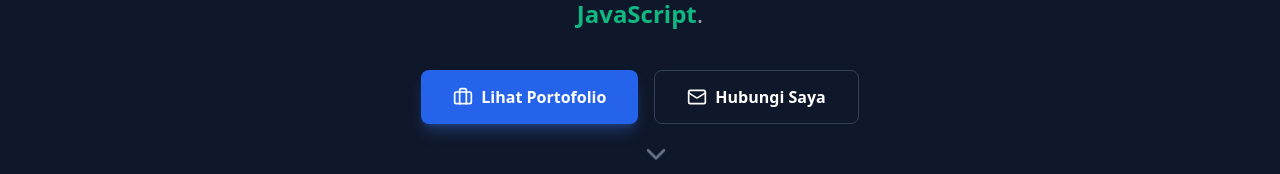
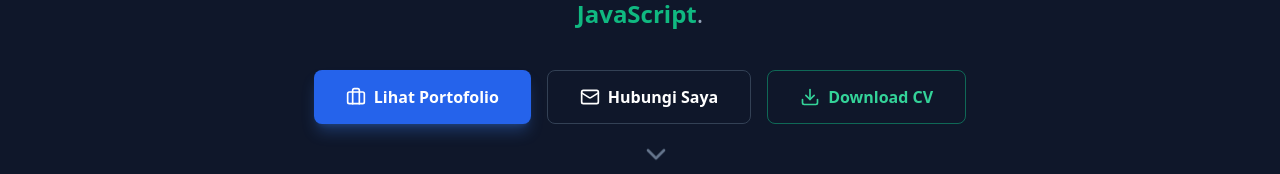
Before and after one commit to Pebryan354/portofolio-pebryan, a React (Vite) app: page / in a window 1280 px wide. Shown: the part 513-687 px from the top of the page. Built offline with nearby package versions, Linux system fonts and the light colour scheme.

Commit message:
✨ feat(portfolio): tambahkan tombol unduh CV ke bagian kontak
- tambahkan tombol unduh CV yang mengarah ke file PDF CV
- perbarui style tombol agar sesuai dengan tema yang ada

```diff
--- a/src/App.jsx
+++ b/src/App.jsx
@@ -15,6 +15,7 @@ import {
   ChevronDown,
   Briefcase,
   ExternalLink,
+  Download,
 } from "lucide-react";
 
 import Sipekan from "./assets/sipekan.png";
@@ -23,6 +24,7 @@ import RuangCat from "./assets/ruangcat.png";
 import Booking from "./assets/booking.png";
 import Ekin from "./assets/ekin.png";
 import Sipresma from "./assets/sipresma.png";
+import CVFile from "./assets/pebryan_ibrahim.pdf";
 
 const Portfolio = () => {
   const [darkMode, setDarkMode] = useState(true);
@@ -355,6 +357,24 @@ const Portfolio = () => {
             >
               <Mail size={20} />
               Hubungi Saya
+            </a>
+
+            <a
+              href={CVFile}
+              download="Pebryan_Ibrahim.pdf"
+              onClick={(e) => {
+                // Prevent default hanya untuk preview agar tidak redirect ke '#'
+                if (CVFile === "#") e.preventDefault();
+                // Di lokal, biarkan onClick ini kosong atau hapus baris ini
+              }}
+              className={`px-8 py-3.5 rounded-lg font-semibold transition-all border ${
+                darkMode
+                  ? "border-emerald-500/50 hover:text-emerald-500 text-emerald-400 hover:bg-emerald-500/10"
+                  : "border-emerald-500 hover:text-emerald-500 text-emerald-600 hover:bg-emerald-50"
+              } flex items-center justify-center gap-2 cursor-pointer`}
+            >
+              <Download size={20} />
+              Download CV
             </a>
           </div>
 
```
Also changed, not shown: 1 other file (tests, documents, lock files or other folders).
